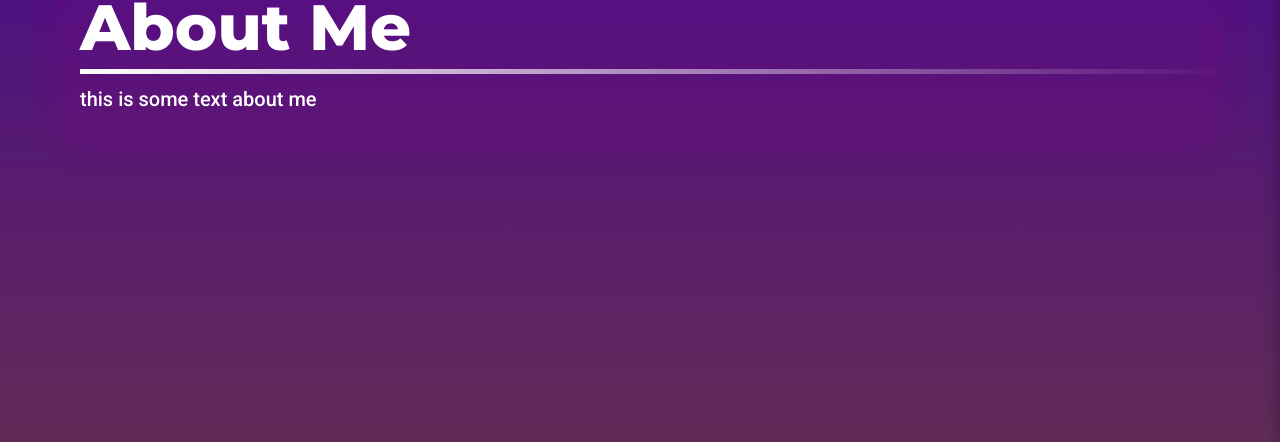
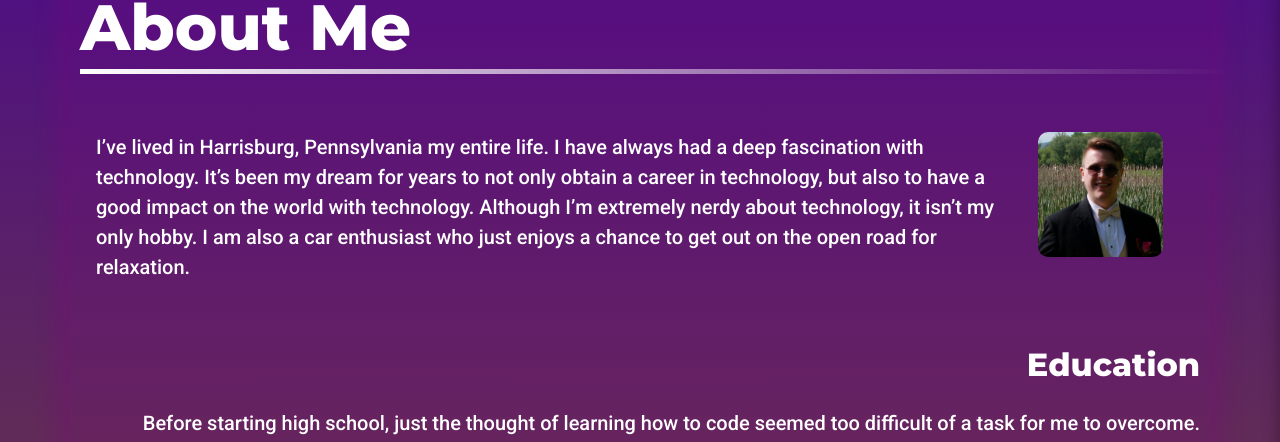
Before and after one commit to Soundwubz/soundwubz.github.io, a React (Create React App) app in the folder client/: page /about in a window 1280 px wide. Shown: the part 296-738 px from the top of the page. Built offline with nearby package versions, Linux system fonts and the light colour scheme.

Commit message:
about content added

```diff
--- a/client/src/pages/About/index.jsx
+++ b/client/src/pages/About/index.jsx
@@ -2,13 +2,46 @@ import React from 'react';
 import Content from '../../components/Content';
 
 class About extends React.Component {
-
+    imgUrl = process.env.PUBLIC_URL + '/img/';
+    profileStyles = {
+        background: "url(" + this.imgUrl + "profshot.jpeg",
+        backgroundSize: "contain",
+        width: "125px",
+        height: "125px",
+        borderRadius: "10px"
+    }
     render() {
         return (
             <Content title="About Me">
-                <div className="row">
+                <div className="row mt-5">
                     <div className="col">
-                        <p>this is some text about me</p>
+                        <p className="pl-3">
+                            I’ve lived in Harrisburg, Pennsylvania my entire life.
+                            I have always had a deep fascination with technology.
+                            It’s been my dream for years to not only obtain a career in technology, but also to have a good impact on the world with technology.
+                            Although I’m extremely nerdy about technology, it isn’t my only hobby.
+                            I am also a car enthusiast who just enjoys a chance to get out on the open road for relaxation.
+                        </p>
+                    </div>
+                    <div className="col-2">
+                        <div style={this.profileStyles}></div>
+                    </div>
+                </div>
+                <div className="row mt-5">
+                    <div className="col-9"></div>
+                    <div className="col text-right">
+                        <h2>Education</h2>
+                    </div>
+                </div>
+                <div className="row mt-3">
+                    <div className="col text-right">
+                        <p>
+                            Before starting high school, just the thought of learning how to code seemed too difficult of a task for me to overcome.
+                            However, I attended the Dauphin County Technical School for my high school years, and I was introduced to the world of coding.
+                            While attending normal core classes, I learned basic web development.
+                            Over the course of four years I was taught about HTML, CSS, and JavaScript.
+                            I also had the time to branch off and work on my own special projects to experiment with different languages.
+                        </p>
                     </div>
                 </div>
             </Content>
```
